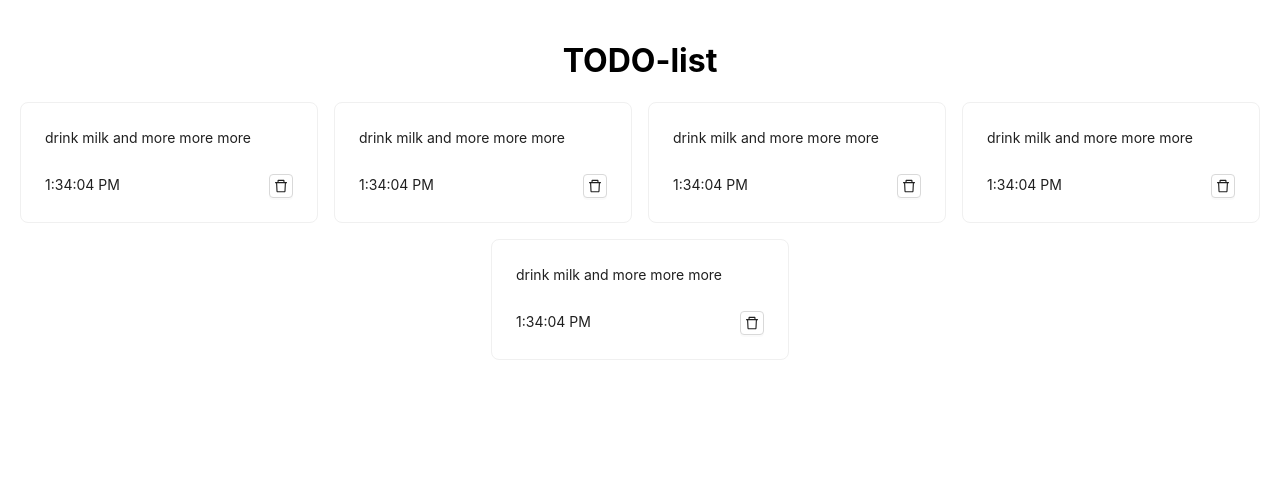
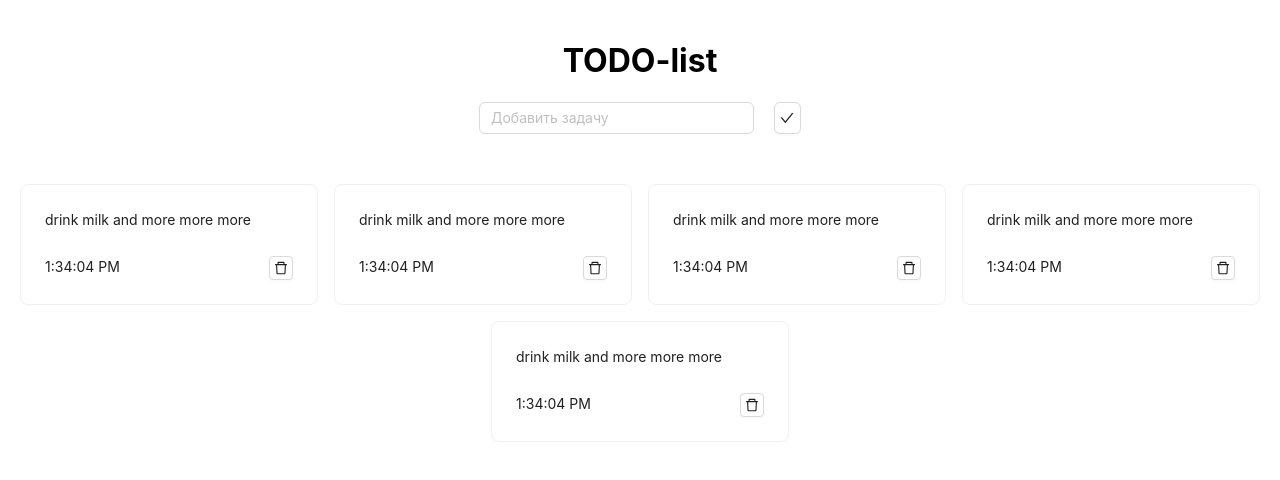
Before and after one commit to AirMous3/IZ-TEST, a React (Create React App) app: page / in a window 1280 px wide. Shown: the top 480 px of the page. Built offline with nearby package versions, Linux system fonts and the light colour scheme.

Commit message:
feat: добавил инпут для добавления тудушки

```diff
--- /dev/null
+++ b/src/entities/index.ts
@@ -0,0 +1,2 @@
+export * from './task';
+export * from './todolist';
--- a/src/entities/task/ui/TodoItem.tsx
+++ b/src/entities/task/ui/TodoItem.tsx
@@ -4,7 +4,7 @@ import React, { ChangeEvent, useState } from 'react';
 
 import * as S from './components';
 
-interface TodoItemInterface {
+export interface TodoItemInterface {
   dateOfCreate: string;
   description: string;
   id: string;
--- /dev/null
+++ b/src/features/addTodoItem/AddTodoItemForm.tsx
@@ -0,0 +1,14 @@
+import { CheckOutlined } from '@ant-design/icons';
+import { Button, Input } from 'antd';
+import React from 'react';
+
+import * as S from './components';
+
+export const AddTodoItemForm: React.FC = () => {
+  return (
+    <S.Container>
+      <Input placeholder="Добавить задачу" />
+      <Button icon={<CheckOutlined />} />
+    </S.Container>
+  );
+};
--- /dev/null
+++ b/src/features/addTodoItem/components.ts
@@ -0,0 +1,11 @@
+import styled from 'styled-components';
+
+export const Container = styled.div`
+  margin-bottom: 50px;
+  display: flex;
+
+  input {
+    min-width: 270px;
+    margin-right: 20px;
+  }
+`;
--- /dev/null
+++ b/src/features/addTodoItem/index.ts
@@ -0,0 +1 @@
+export * from './AddTodoItemForm'
--- /dev/null
+++ b/src/features/index.ts
@@ -0,0 +1 @@
+export * from './addTodoItem';
--- a/src/pages/App/App.tsx
+++ b/src/pages/App/App.tsx
@@ -1,6 +1,7 @@
 import React from 'react';
 
-import { Todolist } from '@/entities/todolist';
+import { Todolist } from '@/entities';
+import { AddTodoItemForm } from '@/features';
 
 import * as S from './components';
 
@@ -9,6 +10,8 @@ export const App: React.FC = () => {
     <S.AContainer>
       <h1>TODO-list</h1>
 
+      <AddTodoItemForm />
+
       <Todolist />
     </S.AContainer>
   );
```
